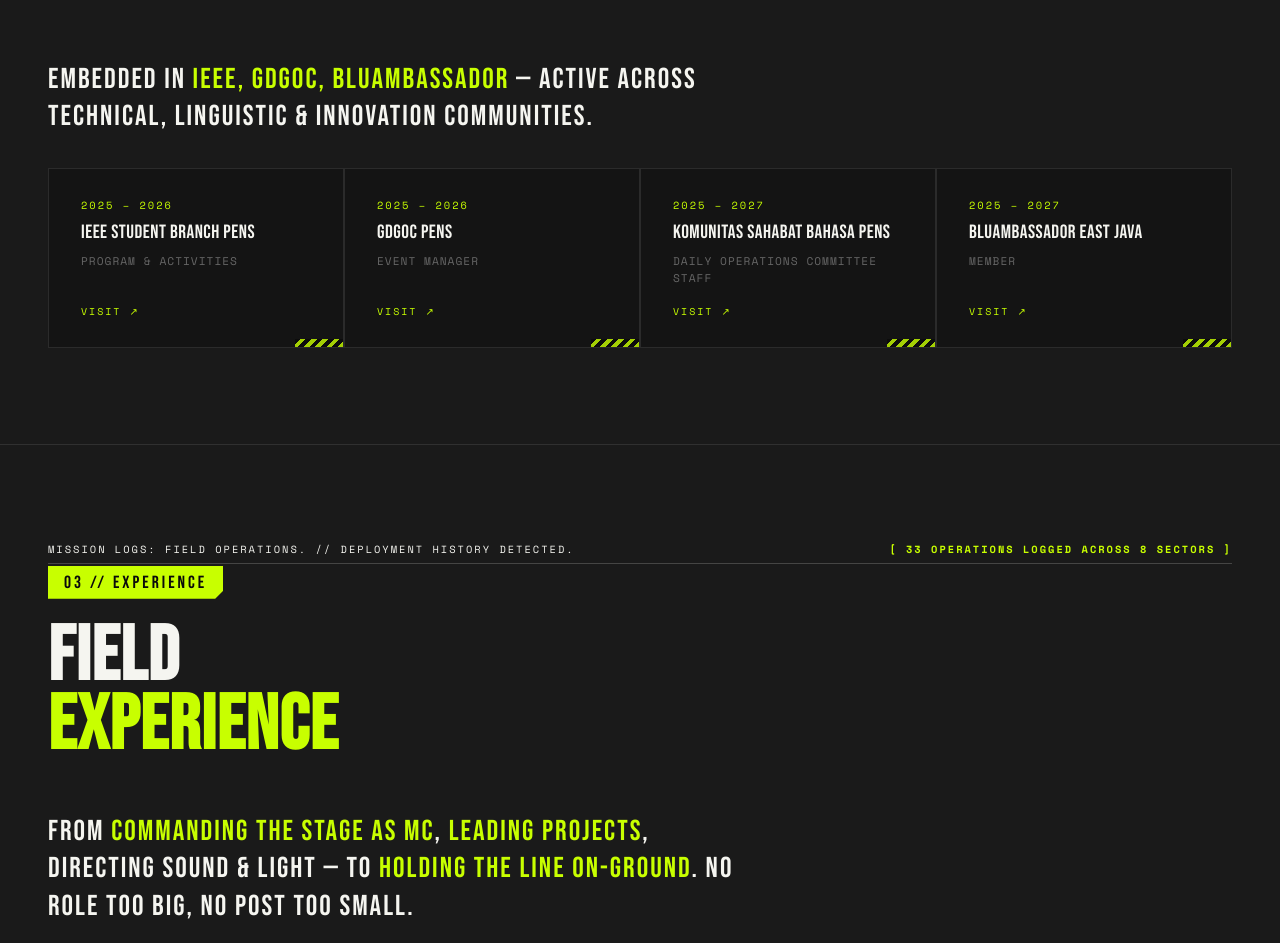
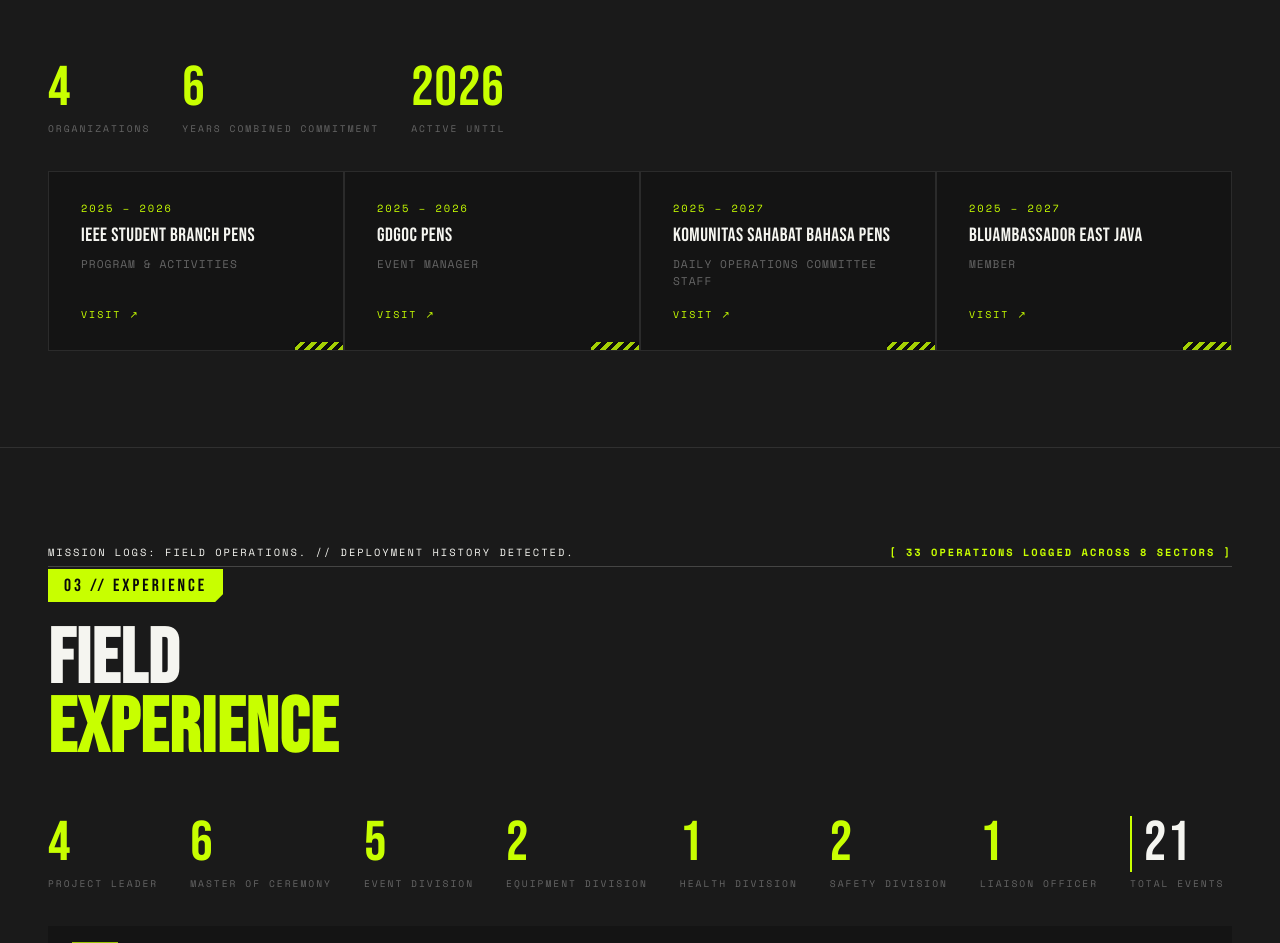
Before and after one commit to R1zkyy/r1zky.github.io, a React (Vite) app: page / in a window 1280 px wide. Shown: the part 1289-2232 px from the top of the page. Built offline with nearby package versions, Linux system fonts and the light colour scheme.

Commit message:
feat: add rolling number stats for exp/org/internship sections

```diff
--- a/src/App.jsx
+++ b/src/App.jsx
@@ -1,4 +1,4 @@
-import React, { useState, useEffect } from 'react';
+import React, { useState, useEffect, useRef } from 'react';
 import ReactDOM from 'react-dom';
 import './index.css';
 
@@ -228,6 +228,32 @@
   );
 }
 
+// ─── COUNT-UP COMPONENT ───────────────────────────────────────────────────────
+
+function CountUp({ target, duration = 700, suffix = '' }) {
+  const [count, setCount] = useState(0);
+  const ref = useRef(null);
+  const started = useRef(false);
+  useEffect(() => {
+    const el = ref.current;
+    const observer = new IntersectionObserver(([entry]) => {
+      if (entry.isIntersecting && !started.current) {
+        started.current = true;
+        const startTime = performance.now();
+        const tick = (now) => {
+          const progress = Math.min((now - startTime) / duration, 1);
+          setCount(Math.round(progress * target));
+          if (progress < 1) requestAnimationFrame(tick);
+        };
+        requestAnimationFrame(tick);
+      }
+    }, { threshold: 0.3 });
+    if (el) observer.observe(el);
+    return () => observer.disconnect();
+  }, [target, duration]);
+  return <span ref={ref}>{count}{suffix}</span>;
+}
+
 // ─── APP ─────────────────────────────────────────────────────────────────────
 
 export default function App() {
@@ -337,7 +363,20 @@
         </div>
         <div className="section-number">02 // NETWORK</div>
         <h2 className="section-title">Organizations &<br /><em>Affiliations</em></h2>
-        <p className="section-tagline">Embedded in <em>IEEE, GDGoC, BluAmbassador</em> — active across technical, linguistic & innovation communities.</p>
+        <div className="exp-stats-grid">
+          <div className="exp-stat-item">
+            <span className="exp-stat-num"><CountUp target={4} duration={600} /></span>
+            <span className="exp-stat-label">Organizations</span>
+          </div>
+          <div className="exp-stat-item">
+            <span className="exp-stat-num"><CountUp target={6} duration={700} /></span>
+            <span className="exp-stat-label">Years Combined Commitment</span>
+          </div>
+          <div className="exp-stat-item">
+            <span className="exp-stat-num"><CountUp target={2026} duration={800} /></span>
+            <span className="exp-stat-label">Active Until</span>
+          </div>
+        </div>
         <div className="org-grid">
           {ORGS.map((o, i) => {
             const Inner = (
@@ -363,7 +402,20 @@
         </div>
         <div className="section-number">03 // EXPERIENCE</div>
         <h2 className="section-title">Field<br /><em>Experience</em></h2>
-        <p className="section-tagline">From <em>commanding the stage as MC</em>, <em>leading projects</em>, directing sound & light — to <em>holding the line on-ground</em>. No role too big, no post too small.</p>
+        <div className="exp-stats-grid">
+          {DIVISIONS.filter(div => div.tag !== '09' && div.tag !== '08').map((div, i) => (
+            <div key={i} className="exp-stat-item">
+              <span className="exp-stat-num"><CountUp target={div.events.length} duration={600} /></span>
+              <span className="exp-stat-label">{div.name}</span>
+            </div>
+          ))}
+          <div className="exp-stat-item exp-stat-total">
+            <span className="exp-stat-num">
+              <CountUp target={DIVISIONS.filter(div => div.tag !== '09' && div.tag !== '08').reduce((a, d) => a + d.events.length, 0)} duration={800} />
+            </span>
+            <span className="exp-stat-label">Total Events</span>
+          </div>
+        </div>
         <div style={{ display: 'flex', flexDirection: 'column', gap: '2px' }}>
           {DIVISIONS.filter(div => div.tag !== '09').map((div, di) => (
             <div key={di} className="div-block">
@@ -485,7 +537,7 @@
         </div>
         <div className="section-number">06 // ACHIEVEMENTS</div>
         <h2 className="section-title">Awards &<br /><em>Recognition</em></h2>
-        <p className="section-tagline">Competing at the elite level — <em>IEEE-recognized</em> and campus-finalist certified. Performance on record.</p>
+        <p className="section-tagline">Competing and getting recognized — performance recorded and on display.</p>
         <div className="ach-grid">
           {ACHIEVEMENTS.map((a, i) => {
             const Inner = (
@@ -514,7 +566,20 @@
         </div>
         <div className="section-number">07 // INTERNSHIP</div>
         <h2 className="section-title">Work <br /><em>Experience</em></h2>
-        <p className="section-tagline">Real-world industry immersion — from <em>PT Semen Indonesia</em> maintenance floors to <em>PT PAL Indonesia</em> design labs.</p>
+        <div className="exp-stats-grid">
+          <div className="exp-stat-item">
+            <span className="exp-stat-num"><CountUp target={2} duration={500} /></span>
+            <span className="exp-stat-label">Companies</span>
+          </div>
+          <div className="exp-stat-item">
+            <span className="exp-stat-num"><CountUp target={8} duration={600} /></span>
+            <span className="exp-stat-label">Months Total Duration</span>
+          </div>
+          <div className="exp-stat-item">
+            <span className="exp-stat-num"><CountUp target={2} duration={500} /></span>
+            <span className="exp-stat-label">Industries Crossed</span>
+          </div>
+        </div>
         {INTERNSHIPS.length === 0 ? (
           <div style={{ color: 'var(--mid)', fontFamily: 'var(--font-m)', fontSize: '1rem', letterSpacing: '2px', textTransform: 'uppercase', opacity: 0.5, paddingTop: '16px' }}>
             Coming soon — internship entries will appear here.
--- a/src/index.css
+++ b/src/index.css
@@ -1711,6 +1711,44 @@
   font-style: normal;
 }
 
+/* ─── EXP STATS GRID (rolling number display) ─── */
+.exp-stats-grid {
+  display: flex;
+  flex-wrap: wrap;
+  gap: 16px 32px;
+  margin-top: 8px;
+  margin-bottom: 36px;
+}
+
+.exp-stat-item {
+  display: flex;
+  flex-direction: column;
+  gap: 4px;
+  min-width: 80px;
+}
+
+.exp-stat-num {
+  font-family: var(--font-h);
+  font-size: clamp(2rem, 5vw, 3.5rem);
+  color: var(--lime);
+  line-height: 1;
+  letter-spacing: 1px;
+}
+
+.exp-stat-label {
+  font-family: var(--font-m);
+  font-size: 0.6rem;
+  text-transform: uppercase;
+  letter-spacing: 2px;
+  color: var(--mid);
+}
+
+.exp-stat-total .exp-stat-num {
+  color: var(--chalk);
+  border-left: 2px solid var(--lime);
+  padding-left: 12px;
+}
+
 @keyframes blink {
   0%, 100% { opacity: 1; }
   50% { opacity: 0.3; }
```
